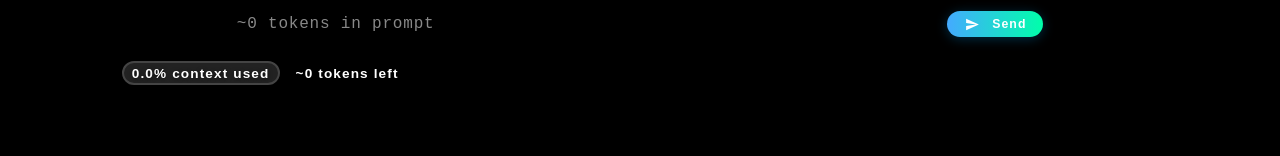
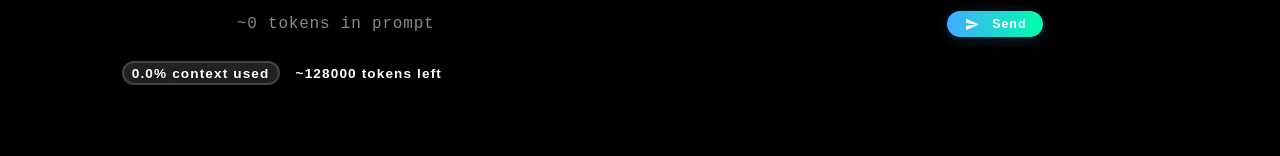
Before and after one commit to kevinnail/my-chatbot, a React (Create React App) app in the folder client/: page / in a window 1280 px wide. Shown: the part 177-333 px from the top of the page. Built offline with nearby package versions, Linux system fonts and the light colour scheme; no server answers.

Commit message:
fix remaining token # math

```diff
--- a/client/src/App.js
+++ b/client/src/App.js
@@ -365,7 +365,7 @@ export default function App() {
               fontSize: '0.85rem',
               textShadow: '0 1px 4px #000a',
               pointerEvents: 'none',
-            }}>~{(contextPercent*128000).toFixed(0)} tokens left </span>
+              }}>~{(128000 * (1 - contextPercent/100)).toFixed(0)} tokens left </span>
         </div>
       </main>
       {/* Footer */}
```
